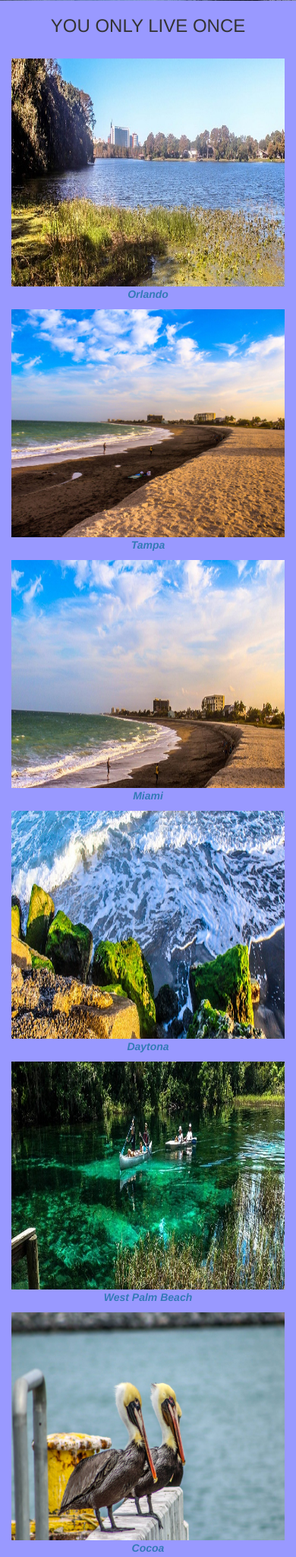
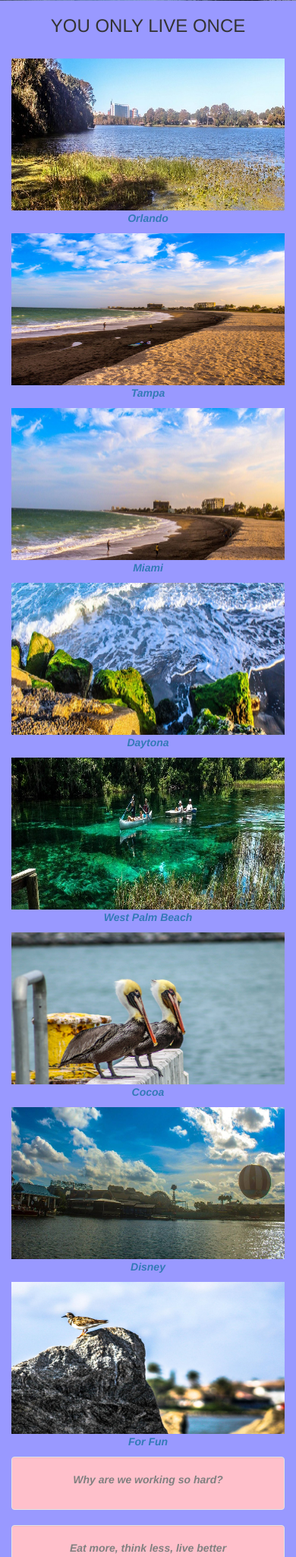
Before and after one commit to s1t3/Travel, a PHP site: page / in a window 390 px wide; the page is wider, and only the part inside the window is pictured. Shown: the part 346-2395 px from the top of that part at 76% size. Run offline with PHP 8.4, Linux system fonts and the light colour scheme; some web fonts are replaced.

Commit message:
Update template.css

```diff
--- a/template.css
+++ b/template.css
@@ -73,6 +73,11 @@ footer {
 	height:300px;
  	}
 
+ @media only screen and (max-width: 520px){
+ 	.row img{
+	height:200px;
+ 	}
+
 #login{
 
  		margin-left:150px;
```
